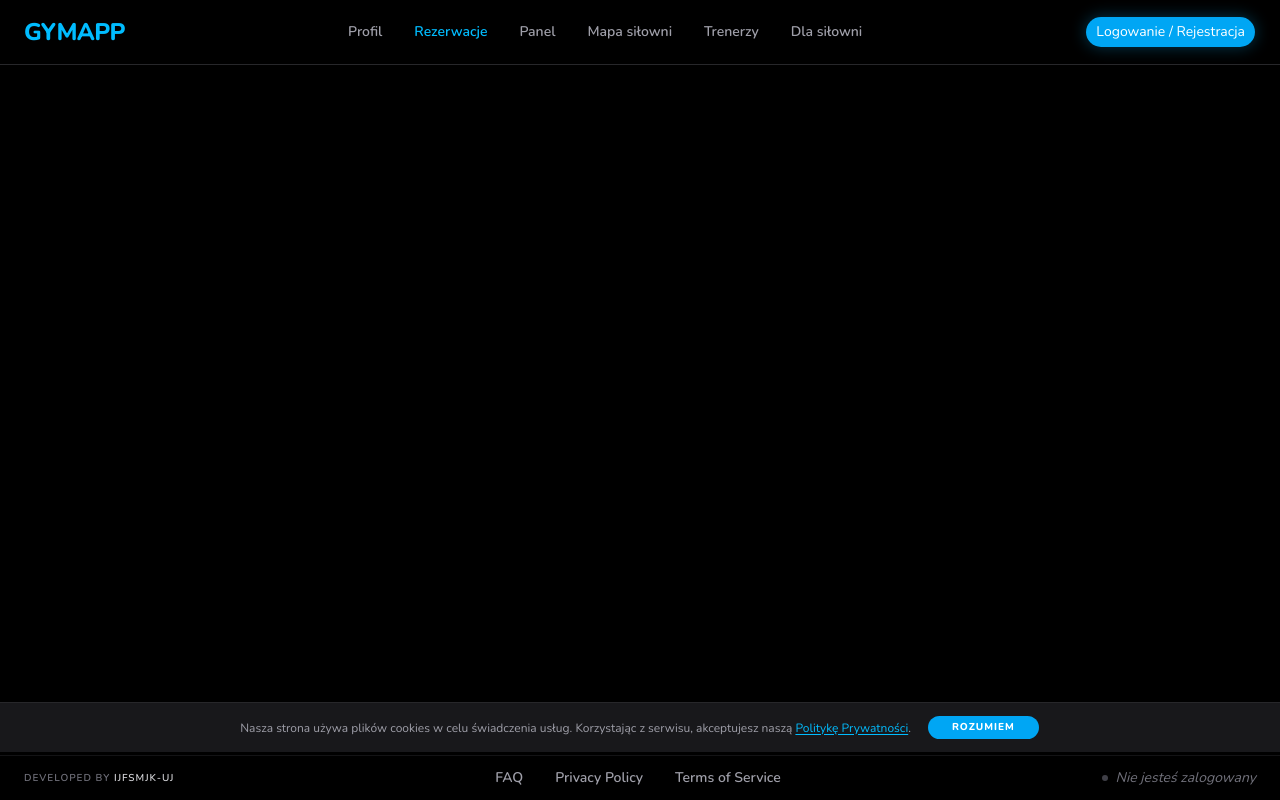
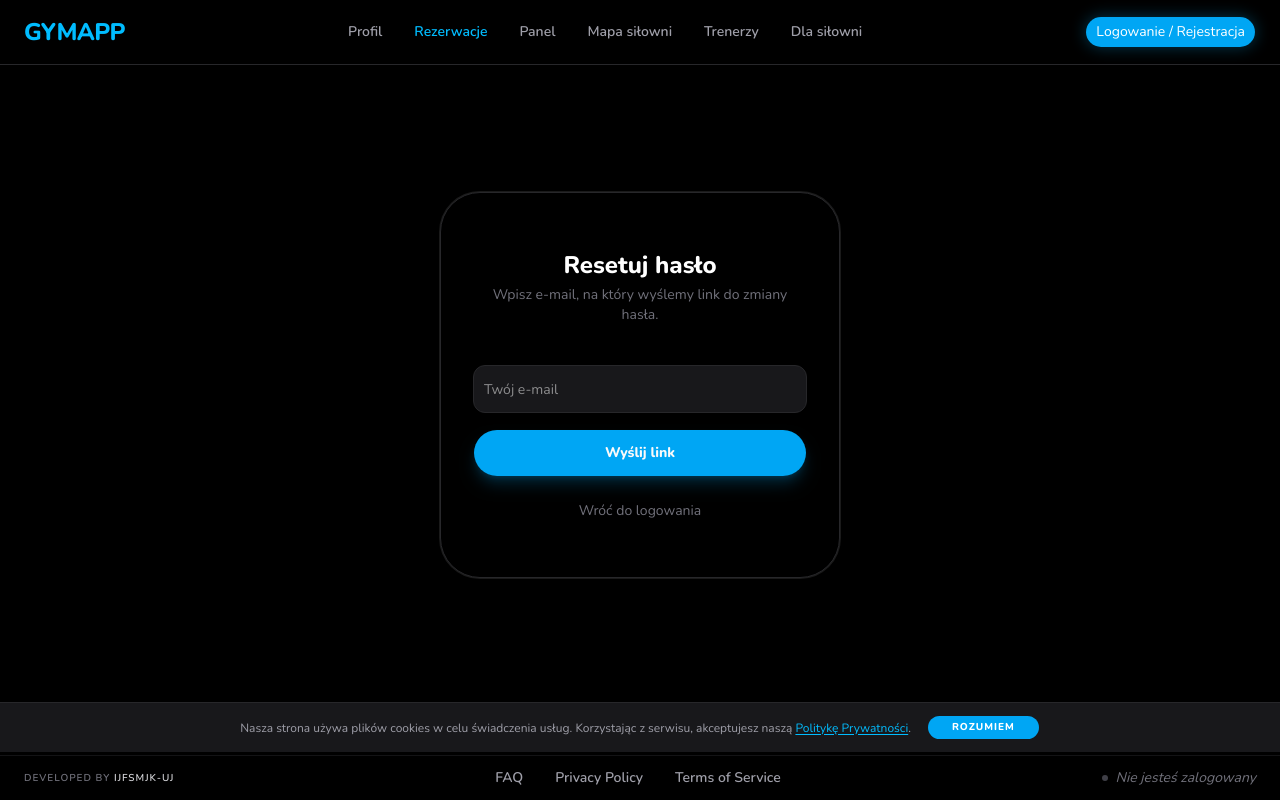
Before and after one commit to IJFSMJK-uj/ZESP_PROG-gym_app, a React (Vite) app in the folder frontend/: page /forgot-password in a window 1280 px wide. Built offline with nearby package versions, Linux system fonts and the light colour scheme.

Commit message:
nowa strona - formularz do wysłania linku do zmiany hasła

```diff
--- a/frontend/src/App.tsx
+++ b/frontend/src/App.tsx
@@ -21,6 +21,7 @@ import { AdminDashboardPage } from "./pages/AdminDashboardPage";
 import { FaqPage } from "./pages/FaqPage";
 import { VerifyEmailPage } from "./pages/VerifyEmailPage";
 import { ChangePasswordPage } from "./pages/ChangePasswordPage";
+import { ForgotPasswordPage } from "./pages/ForgotPasswordPage";
 
 function App() {
   return (
@@ -50,6 +51,7 @@ function App() {
               <Route path="/faq" element={<FaqPage />} />
               <Route path="/verify-email" element={<VerifyEmailPage />} />
               <Route path="/change-password" element={<ChangePasswordPage />} />
+              <Route path="/forgot-password" element={<ForgotPasswordPage />} />
             </Routes>
           </main>
 
--- /dev/null
+++ b/frontend/src/pages/ForgotPasswordPage.tsx
@@ -0,0 +1,89 @@
+import { useState } from "react";
+import { Link } from "react-router-dom";
+import { authService } from "../api/authService";
+import { Button } from "../components/ui/button";
+import { Input } from "../components/ui/input";
+import { Card, CardContent, CardDescription, CardHeader, CardTitle } from "../components/ui/card";
+
+export const ForgotPasswordPage = () => {
+  const [email, setEmail] = useState("");
+  const [loading, setLoading] = useState(false);
+  const [error, setError] = useState("");
+  const [success, setSuccess] = useState("");
+
+  const handleSubmit = async (e: React.FormEvent) => {
+    e.preventDefault();
+    setError("");
+    setSuccess("");
+
+    if (!email) {
+      setError("Proszę podać adres e-mail.");
+      return;
+    }
+
+    setLoading(true);
+    try {
+      const res = await authService.requestPasswordReset(email);
+      if (res.error) {
+        setError(res.error);
+      } else {
+        setSuccess("Instrukcje resetowania hasła zostały wysłane na Twój e-mail.");
+        setEmail("");
+      }
+    } catch (err) {
+      setError("Wystąpił błąd. Spróbuj ponownie później.");
+    } finally {
+      setLoading(false);
+    }
+  };
+
+  return (
+    <div className="flex flex-col items-center justify-center w-full min-h-[80vh] py-10">
+      <Card className="w-[400px] bg-black border border-zinc-800 rounded-[2.5rem] shadow-2xl">
+        <CardHeader className="text-center pt-10 pb-6">
+          <CardTitle className="text-2xl font-bold text-white">Resetuj hasło</CardTitle>
+          <CardDescription className="text-zinc-500 px-4">
+            Wpisz e-mail, na który wyślemy link do zmiany hasła.
+          </CardDescription>
+        </CardHeader>
+        <CardContent className="px-8 pb-10">
+          <form onSubmit={handleSubmit} className="flex flex-col space-y-4">
+            {error && (
+              <div className="p-3 rounded-xl bg-red-500/10 border border-red-500/20 text-red-400 text-xs text-center">
+                {error}
+              </div>
+            )}
+            {success && (
+              <div className="p-3 rounded-xl bg-emerald-500/10 border border-emerald-500/20 text-emerald-400 text-xs text-center">
+                {success}
+              </div>
+            )}
+
+            <Input
+              type="email"
+              placeholder="Twój e-mail"
+              value={email}
+              onChange={(e) => setEmail(e.target.value)}
+              className="bg-zinc-900 border-zinc-800 h-12 rounded-xl text-white"
+              required
+            />
+
+            <Button
+              type="submit"
+              disabled={loading}
+              className="w-full bg-sky-500 hover:bg-sky-400 h-12 rounded-full font-bold shadow-lg shadow-sky-500/20"
+            >
+              {loading ? "Wysyłanie..." : "Wyślij link"}
+            </Button>
+
+            <div className="text-center pt-2">
+              <Link to="/auth" className="text-sm text-zinc-500 hover:text-white transition-colors">
+                Wróć do logowania
+              </Link>
+            </div>
+          </form>
+        </CardContent>
+      </Card>
+    </div>
+  );
+};
```
